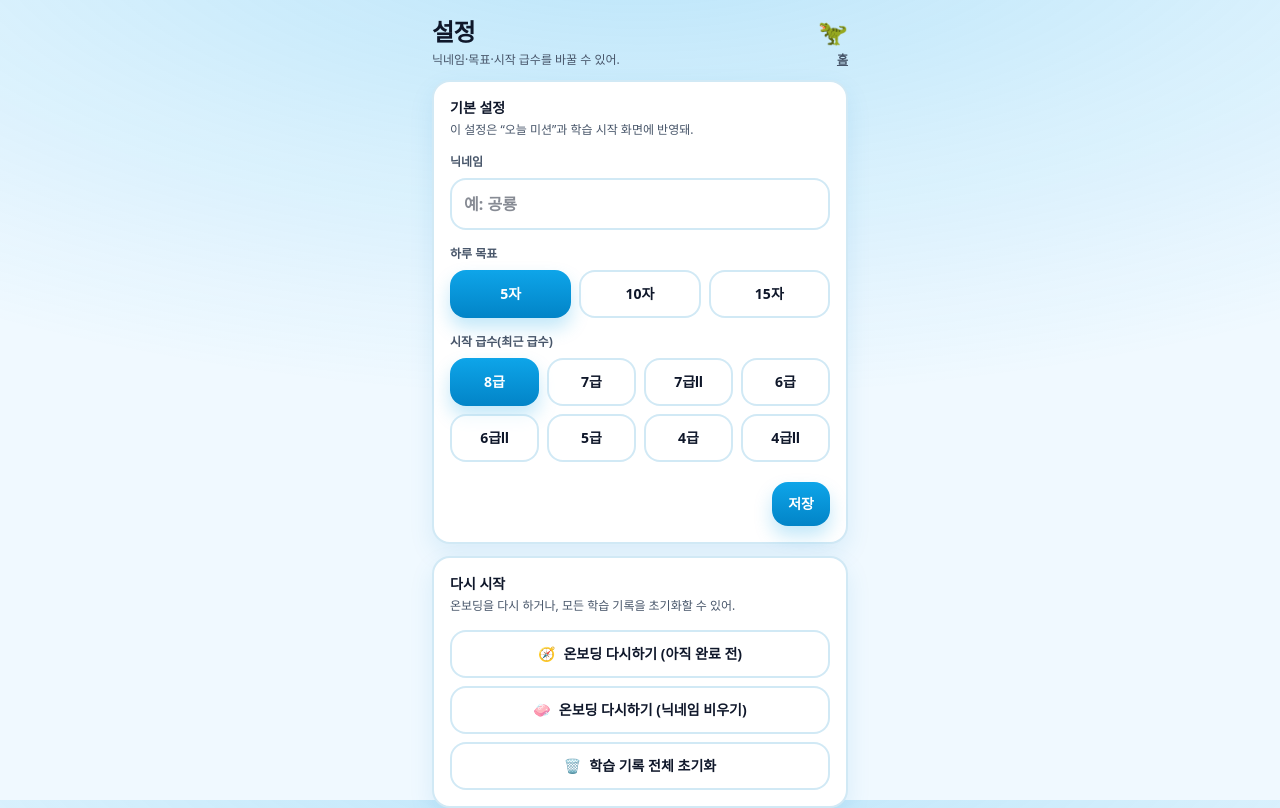
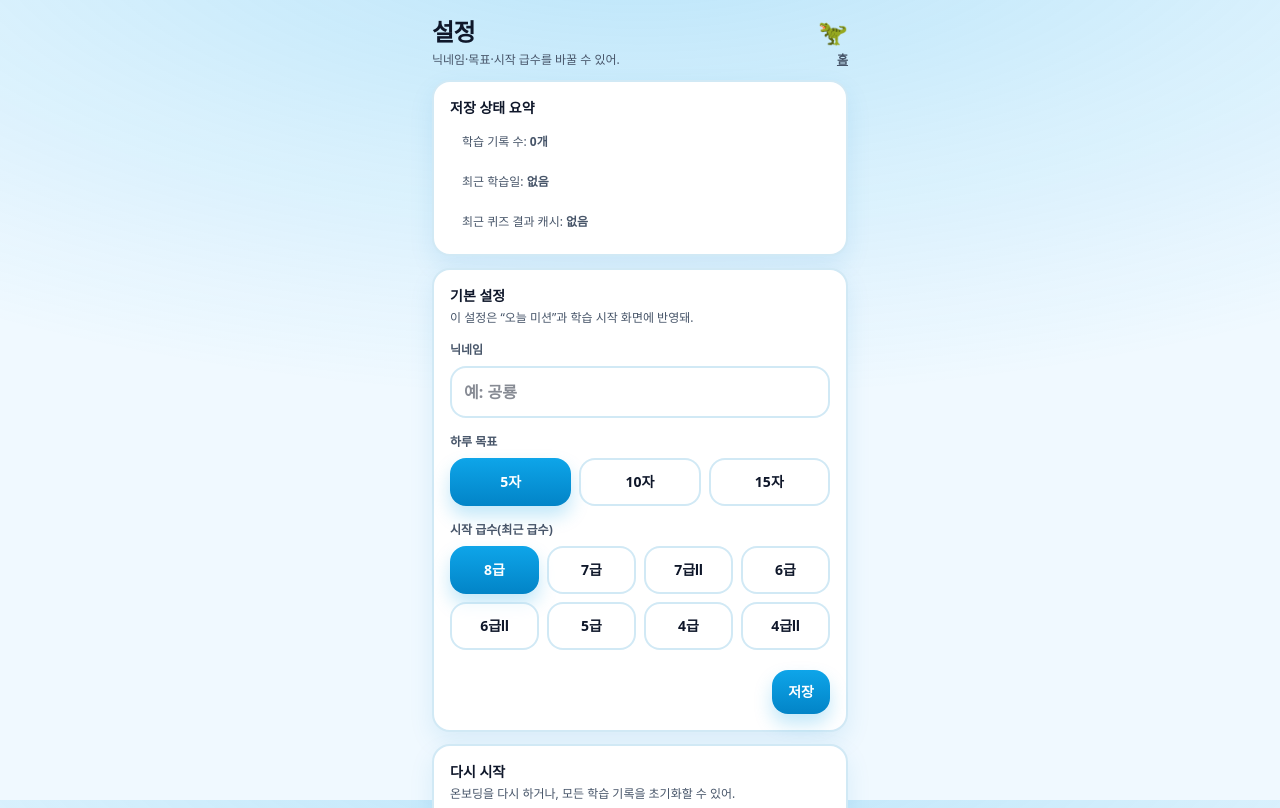
Before and after one commit to woairi/hanja-study, a Next.js app in the folder web/: page /settings in a window 1280 px wide. Shown: the top 808 px of the page. Built offline with nearby package versions, Linux system fonts and the light colour scheme.

Commit message:
FE: improve settings visibility and accessibility

```diff
--- a/web/src/app/page.tsx
+++ b/web/src/app/page.tsx
@@ -194,8 +194,13 @@ export default function HomePage() {
         </div>
 
         <div className="mt-2 flex items-center gap-2 overflow-x-auto pb-1">
-          <Link href="/settings" className="shrink-0 text-xs font-extrabold underline" style={{ color: 'var(--muted)' }}>
-            설정
+          <Link
+            href="/settings"
+            className="shrink-0 text-xs font-extrabold underline"
+            style={{ color: 'var(--muted)' }}
+            aria-label="설정 열기"
+          >
+            ⚙️ 설정
           </Link>
           <Button className="shrink-0" variant="ghost" size="sm" onClick={() => setShowGoals((v) => !v)}>
             목표/뱃지 {showGoals ? '▴' : '▾'}
--- a/web/src/app/settings/page.tsx
+++ b/web/src/app/settings/page.tsx
@@ -7,6 +7,7 @@ import Dino from '@/components/Dino';
 import Modal from '@/components/Modal';
 import { Button } from '@/components/ui/Button';
 import { Card } from '@/components/ui/Card';
+import { QUIZ_RESULT_TTL_MS, loadQuizResult } from '@/lib/quizResult';
 import { clearAllLocalState, loadState, saveState } from '@/lib/storage';
 import type { GradeLabel } from '@/lib/types';
 
@@ -18,11 +19,17 @@ export default function SettingsPage() {
 
   const initial = useMemo(() => {
     const st = loadState();
+    const recentResult = loadQuizResult();
+
     return {
       nickname: st.settings.nickname || '',
       dailyCount: (st.settings.dailyCount || 5) as 5 | 10 | 15,
       lastGradeLabel: (st.settings.lastGradeLabel as GradeLabel) || '8급',
       onboardingCompleted: !!st.settings.onboardingCompleted,
+      progressCount: Object.keys(st.progress || {}).length,
+      lastStudyDate: st.streak.lastStudyDate,
+      recentResultAt: recentResult?.finishedAt ?? null,
+      hasRecentResult: !!recentResult,
     };
   }, []);
 
@@ -37,6 +44,14 @@ export default function SettingsPage() {
   const [showResetConfirm, setShowResetConfirm] = useState(false);
   const [resetAck, setResetAck] = useState(false);
   const [resetText, setResetText] = useState('');
+
+  const recentResultLabel = useMemo(() => {
+    if (!initial.hasRecentResult || !initial.recentResultAt) return '없음';
+    const leftMs = initial.recentResultAt + QUIZ_RESULT_TTL_MS - Date.now();
+    if (leftMs <= 0) return '만료 예정';
+    const leftHours = Math.max(1, Math.floor(leftMs / (60 * 60 * 1000)));
+    return `있음 (약 ${leftHours}시간 남음)`;
+  }, [initial.hasRecentResult, initial.recentResultAt]);
 
   useEffect(() => {
     if (!savedToast) return;
@@ -112,6 +127,15 @@ export default function SettingsPage() {
           </Link>
         </div>
       </header>
+
+      <Card className="mb-3 p-4">
+        <div className="text-sm font-extrabold">저장 상태 요약</div>
+        <div className="mt-2 grid grid-cols-1 gap-2 text-xs" style={{ color: 'var(--muted)' }}>
+          <div className="rounded-xl bg-white/70 px-3 py-2">학습 기록 수: <span className="font-extrabold" style={{ color: 'var(--fg)' }}>{initial.progressCount}개</span></div>
+          <div className="rounded-xl bg-white/70 px-3 py-2">최근 학습일: <span className="font-extrabold" style={{ color: 'var(--fg)' }}>{initial.lastStudyDate || '없음'}</span></div>
+          <div className="rounded-xl bg-white/70 px-3 py-2">최근 퀴즈 결과 캐시: <span className="font-extrabold" style={{ color: 'var(--fg)' }}>{recentResultLabel}</span></div>
+        </div>
+      </Card>
 
       {error && (
         <Card className="mb-3 p-3" style={{ borderColor: 'rgba(220,38,38,0.25)' }}>
```
Also changed, not shown: 1 other file (tests, documents, lock files or other folders).
